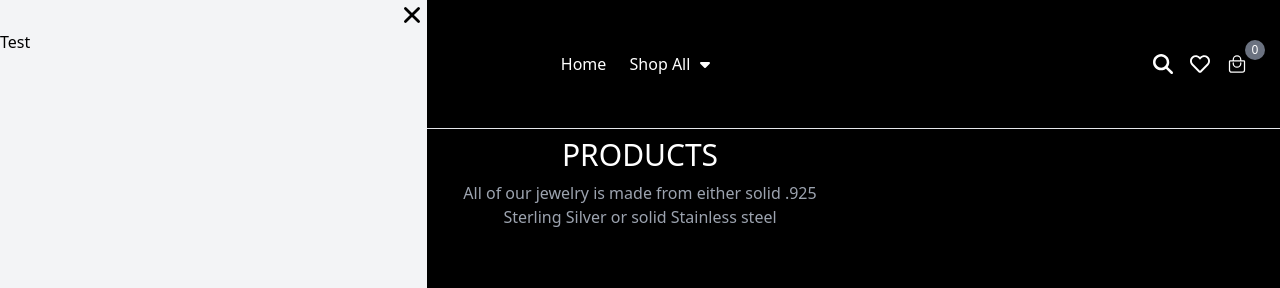
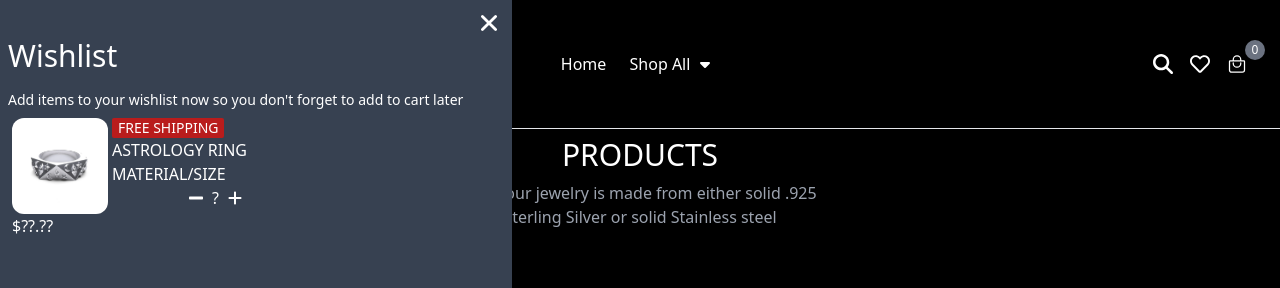
Before and after one commit to Ajowyang/hard-jewelry-ecommerce-app, a React (Vite) app in the folder client/: page /products in a window 1280 px wide. Shown: the top 288 px of the page. Built offline with nearby package versions, Linux system fonts and the light colour scheme; no server answers.

Commit message:
created wishlist components and added some styling

```diff
--- a/client/src/components/NavBar.tsx
+++ b/client/src/components/NavBar.tsx
@@ -5,6 +5,7 @@ import { FaCaretDown } from 'react-icons/fa6';
 import { Outlet, Link } from 'react-router-dom';
 import { useContext, useState } from 'react';
 import { CartContext } from './CartContext';
+import { WishlistItem } from './WishlistItem';
 
 export function NavBar() {
   const { cart } = useContext(CartContext);
@@ -14,16 +15,31 @@ export function NavBar() {
     setIsVisibleWishlist(false);
   }
 
+  function handleOpen() {
+    setIsVisibleWishlist(true);
+  }
+
   return (
     <>
       {isVisibleWishlist && (
-        <div className=" flex flex-col fixed top-0 left-0 h-full w-1/3 bg-gray-100 shadow-lg z-50">
-          <div className="flex justify-end text-3xl">
-            <div onClick={handleClose}>
-              <IoClose />
+        <div className="flex fixed h-full w-full">
+          <div className=" flex flex-col p-2 h-full fixed w-2/5 h-full bg-gray-700 shadow-lg z-50 text-white">
+            <div className="flex justify-end text-3xl">
+              <div onClick={handleClose}>
+                <IoClose />
+              </div>
             </div>
+            <div className="flex flex-col">
+              <h1 className="text-3xl mb-2">Wishlist</h1>
+              <p className="text-sm my-2">
+                Add items to your wishlist now so you don't forget to add to
+                cart later
+              </p>
+            </div>
+
+            <WishlistItem />
           </div>
-          <h1>Test</h1>
+          <div className="fixed w-full h-full" onClick={handleClose}></div>
         </div>
       )}
       <div>
@@ -51,7 +67,7 @@ export function NavBar() {
             <div className="hover:text-red-500">
               <FaMagnifyingGlass size={20} />
             </div>
-            <div className="hover:text-red-500">
+            <div className="hover:text-red-500" onClick={handleOpen}>
               <FaRegHeart size={20} />
             </div>
             <div className="hover:text-red-500 relative">
--- /dev/null
+++ b/client/src/components/WishlistItem.tsx
@@ -0,0 +1,38 @@
+import { FaPlus } from 'react-icons/fa6';
+import { FaMinus } from 'react-icons/fa';
+
+export function WishlistItem() {
+  return (
+    <div className="flex">
+      <div className="flex-col mx-1">
+        <div className="w-24 h-24 rounded-xl">
+          <img className="rounded-xl" src="images/astrology-ring.webp"></img>
+        </div>
+        <h1 className="text-md">$??.??</h1>
+      </div>
+      <div className="flex flex-col">
+        <div>
+          <div className="bg-red-700 text-sm rounded-sm px-1 w-10/12 text-center">
+            FREE SHIPPING
+          </div>
+        </div>
+        <div>
+          <h1 className="text-md">ASTROLOGY RING</h1>
+        </div>
+        <div>MATERIAL/SIZE</div>
+        <div className="flex justify-end items-center">
+          <div className="mx-1">
+            <FaMinus />
+          </div>
+          <div className="mx-1">
+            <h1>?</h1>
+          </div>
+          <div className="mx-1">
+            <FaPlus />
+          </div>
+        </div>
+      </div>
+      <div className="flex flex-col"></div>
+    </div>
+  );
+}
```
Also changed, not shown: client/src/components/Wishlist.tsx (+35 -2 lines).
